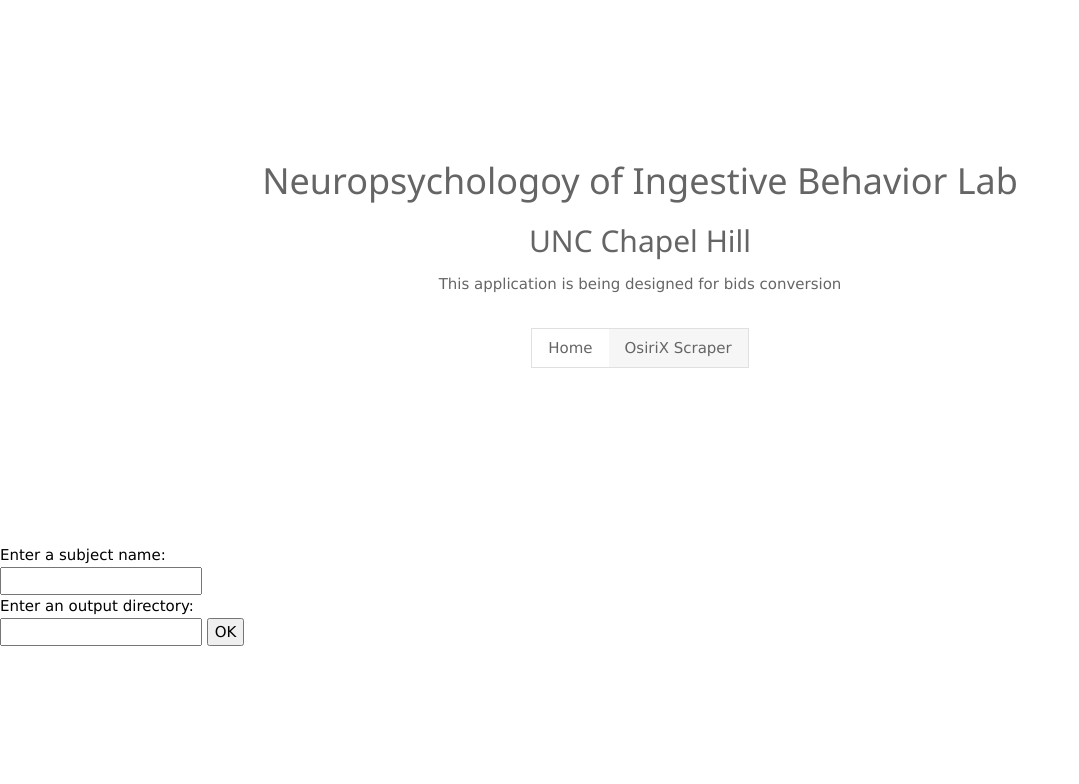
After one commit to NikkiBytes/BIDS-Application, a Django app: page /osirixpage/ in a window 1280 px wide. The commit adds this page. Shown: the top 784 px of the page, without its empty margins (0-1079 px from the left). Run offline with Django 3.2, Linux system fonts and the light colour scheme.

Commit message:
urls change edit #1

```diff
--- a/bidsapp/bidsapp/urls.py
+++ b/bidsapp/bidsapp/urls.py
@@ -20,5 +20,6 @@
 urlpatterns = [
     url(r'^admin/', admin.site.urls),
     url(r'^$', HomeView.as_view()),
-    url(r'^S', OsirixView.as_view()),
+    url(r'^osirixpage/$', OsirixView.as_view(), name="osirixpage"),
+
 ]
--- /dev/null
+++ b/bidsapp/catalog/templates/base.html
@@ -0,0 +1,43 @@
+<html>
+
+<head><title>NIBL Homepage</title></head>
+
+<meta charset="UTF-8">
+<meta name="viewport" content="width=device-width, initial-scale=1">
+<link rel="stylesheet" href="https://www.w3schools.com/w3css/4/w3.css">
+<link rel="stylesheet" href="https://fonts.googleapis.com/css?family=Raleway">
+<link rel="stylesheet" href="https://cdnjs.cloudflare.com/ajax/libs/font-awesome/4.7.0/css/font$
+<style>
+body,h1 {font-family: "Raleway", Arial, sans-serif}
+h1 {letter-spacing: 6px}
+.w3-row-padding img {margin-bottom: 12px}
+</style>
+<body>
+
+<!-- !PAGE CONTENT! -->
+<div class="w3-content" style="max-width:1500px">
+
+<!-- Header -->
+<header class="w3-panel w3-center w3-opacity" style="padding:128px 16px">
+
+<h1>Neuropsychologoy of Ingestive Behavior Lab</h1>
+<h2> UNC Chapel Hill </h2>
+
+This application is being designed for bids conversion
+
+<!-- Header -->
+
+  <div class="w3-padding-32">
+    <div class="w3-bar w3-border">
+      <a href="#" class="w3-bar-item w3-button">Home</a>
+      <a href="osirixpage" class="w3-bar-item w3-button w3-light-grey">OsiriX Scraper </a>
+
+    </div>
+  </div>
+
+</header>
+{% block content %}
+{% endblock %}
+
+</body>
+</html>
--- a/bidsapp/catalog/templates/osirixpage.html
+++ b/bidsapp/catalog/templates/osirixpage.html
@@ -1,8 +1,7 @@
 
-<html>
+{% extends 'base.html' %}
 
-
-<body>
+{% block content %}
 
 <form action="/osirix_scraper", method="post">
 
@@ -14,6 +13,4 @@
   <input type="submit" value="OK">
 </form>
 
-</body>
-
-</html>
+{% endblock %}
--- a/bidsapp/catalog/views.py
+++ b/bidsapp/catalog/views.py
@@ -1,3 +1,4 @@
+
 from __future__ import unicode_literals
 from django.shortcuts import render
 from django.views.generic import TemplateView, FormView
@@ -6,8 +7,8 @@
 
 
 class HomeView(TemplateView):
-    template_name = 'index.html'
+    template_name = 'base.html'
 
-class OsirixView(FormView):
+class OsirixView(TemplateView):
 
-    template_name = 'osirixpage.html'
+    template_name = "osirixpage.html"
```
Also changed, not shown: 3 other files.
